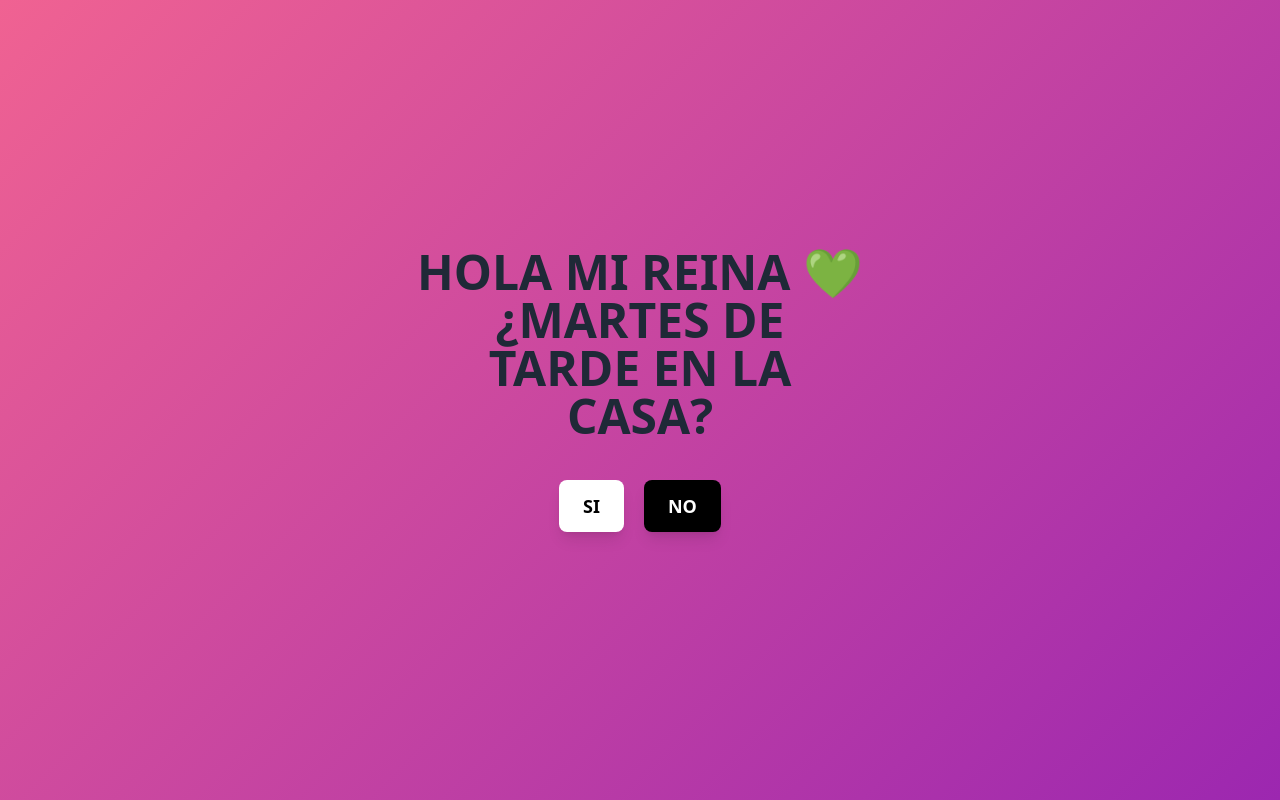
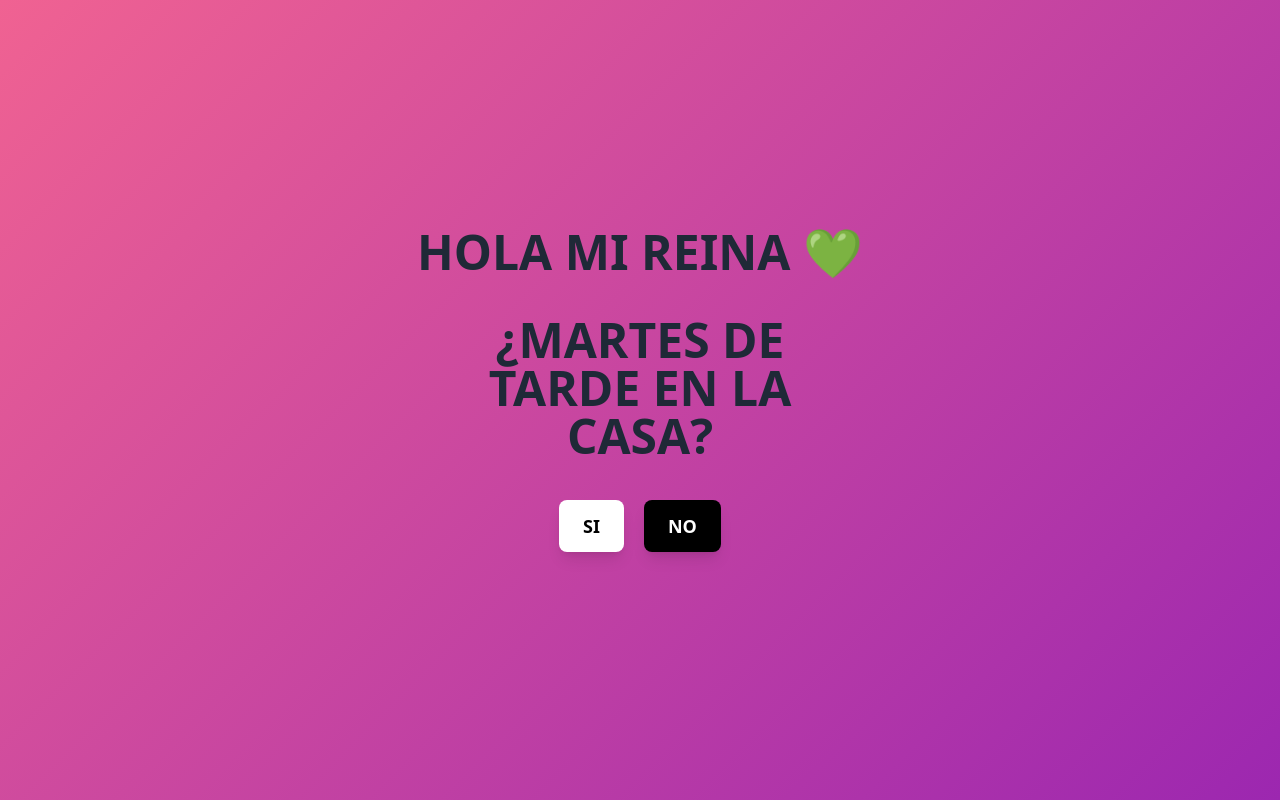
Before and after one commit to Tommybb7/Tommybb7.github.io, a plain HTML site: page index.html in a window 1280 px wide. Drawn offline with nearby package versions, Linux system fonts and the light colour scheme.

Commit message:
Update index.html

```diff
--- a/index.html
+++ b/index.html
@@ -15,7 +15,7 @@
 <body class="flex flex-col items-center justify-center min-h-screen text-center relative px-4">
     <div class="z-10 w-full max-w-md">
         <h1 class="text-3xl sm:text-4xl md:text-5xl font-bold text-gray-800 mb-6 sm:mb-10">HOLA MI REINA 💚<br>
-            ¿MARTES DE TARDE EN LA CASA?</h1>
+           <h1 class="text-3xl sm:text-4xl md:text-5xl font-bold text-gray-800 mb-6 sm:mb-10">¿MARTES DE TARDE EN LA CASA?</h1>
         <div class="flex flex-col sm:flex-row gap-4 sm:gap-5 justify-center">
             <button onclick="mostrarMensaje('Te amo mi amor, te espero mañana')" class="px-6 py-3 bg-white text-black text-lg font-bold rounded-lg shadow-lg w-full sm:w-auto">SI</button>
             <button onclick="mostrarMensaje('No me importa igual te espero mañana :)')" class="px-6 py-3 bg-black text-white text-lg font-bold rounded-lg shadow-lg w-full sm:w-auto">NO</button>
```
